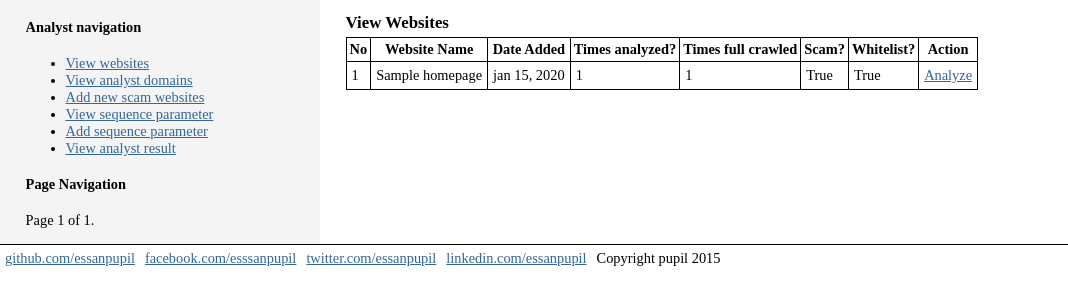
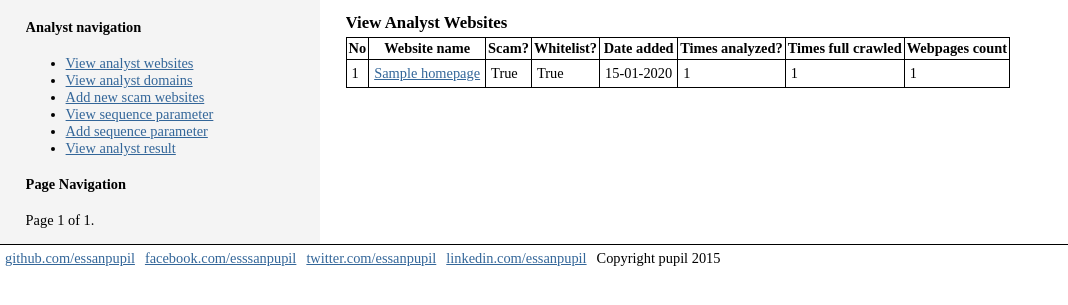
Before and after one commit to essanpupil/autowebsearch, a Django app: page /website_analyzer/view_websites/ in a window 1280 px wide. Shown: the part 114-419 px from the top of the page, without its empty margins (0-1068 px from the left). Run offline with Django 3.2, Linux system fonts and the light colour scheme; a user stored in the database is signed in; tables that the repository leaves empty hold one stand-in row (values such as "Sample post").

Commit message:
simplifying table display of view analyst website and create custom command to update homepage whitelist value based on the extenddomain whitelist value

```diff
--- a/website_analyzer/templates/website_analyzer/analyst_nav.html
+++ b/website_analyzer/templates/website_analyzer/analyst_nav.html
@@ -2,7 +2,7 @@
 <ul>
     <li>
         <a href="{% url 'website_analyzer:view_websites' %}">
-            View websites
+            View analyst websites
         </a>
     </li>
     <li>
--- a/website_analyzer/templates/website_analyzer/view_analyst_result.html
+++ b/website_analyzer/templates/website_analyzer/view_analyst_result.html
@@ -34,7 +34,7 @@
         <td>{{ forloop.counter }}</td>
         <td><a href="{% url 'website_management:webpage_detail' result.webpage.id %}">
                 <span title="{{ result.webpage.url }}">
-                    {{ result.webpage.url|truncatechars:80 }}</span></a></td>
+                    {{ result.webpage.url|truncatechars:60 }}</span></a></td>
         <td>{{ result.time }}</td>
         <td>{{ result.string_parameter }}</td>
         <td>{{ result.find }}</td>
--- a/website_analyzer/templates/website_analyzer/view_websites.html
+++ b/website_analyzer/templates/website_analyzer/view_websites.html
@@ -19,36 +19,30 @@
 </div>
 {% endblock %}
 {% block content %}
-<h3>View Websites</h3>
+<h3>View Analyst Websites</h3>
 <table>
     <tr>
-        <th style="padding:3px;">No</th>
-        <th style="padding:3px;">Website Name</th>
-        <th style="padding:3px;">Date Added</th>
-        <th style="padding:3px;">Times analyzed?</th>
-        <th style="padding:3px;">Times full crawled</th>
-        <th style="padding:3px;">Scam?</th>
-        <th style="padding:3px;">Whitelist?</th>{% comment %}
-        <th style="padding:3px;">Inspected?</th>
-        <th style="padding:3px;">Reported?</th>
-        <th style="padding:3px;">Accessible?</th>
-        <th style="padding:3px;">Page<br />Count?</th>{% endcomment %}
-        <th style="padding:3px;">Action</th>
+        <th style="padding:2px;">No</th>
+        <th style="padding:2px;">Website name</th>
+        <th style="padding:2px;">Scam?</th>
+        <th style="padding:2px;">Whitelist?</th>
+        <th style="padding:1px;">Date added</th>
+        <th style="padding:2px;">Times analyzed?</th>
+        <th style="padding:2px;">Times full crawled</th>
+        <th style="padding:2px;">Webpages count</th>
     </tr>
     {% for web in websites %}
     <tr>
         <td>{{ forloop.counter }}</td>
-        <td><span title="{{ web.name }}">{{ web.name|truncatechars:25 }}</span></td>
-        <td>{{ web.date_added|date:"b d, Y" }}</td>
+        <td><span title="{{ web.name }}">
+                <a href="{% url 'website_analyzer:analyze_website' web.id %}">
+                    {{ web.name|truncatechars:25 }}</a></span></td>
+        <td>{{ web.scam }}</td>
+        <td>{{ web.whitelist }}</td>
+        <td>{{ web.date_added|date:"d-m-Y" }}</td>
         <td>{{ web.times_analyzed }}</td>
         <td>{{ web.full_crawled }}</td>
-        <td>{{ web.scam }}</td>
-        <td>{{ web.whitelist }}</td>{% comment %}
-        <td>{{ web.inspection }}</td>
-        <td>{{ web.report }}</td>
-        <td>{{ web.access }}</td>
-        <td>{{ web.web_count }}</td>  {% endcomment %}
-        <td><a href="{% url 'website_analyzer:analyze_website' web.id %}">Analyze</a></td>
+        <td>{{ web.web_count }}</td>
     </tr>
     {% empty %}
         Website database is empty
--- a/website_analyzer/views.py
+++ b/website_analyzer/views.py
@@ -162,7 +162,7 @@ def add_scam_website(request):
 @login_required
 def view_websites(request):
     """display scam website"""
-    websites = Homepage.objects.all().order_by('date_added')
+    websites = Homepage.objects.all().order_by('date_added').reverse()
     context = {'websites': []}
     for hp in websites:
         try:
@@ -170,6 +170,7 @@ def view_websites(request):
             context['websites'].append(
                 {'id': hp.id,
                  'name': hp.name,
+                 'date_added': hp.date_added,
                  'scam': exthp.scam,
                  'times_analyzed': exthp.times_analyzed,
                  'full_crawled': exthp.full_crawled,
@@ -178,18 +179,19 @@ def view_websites(request):
                  'report': exthp.reported,
                  'access': exthp.access,
                  'web_count': hp.webpage_set.all().count(),
-                 'date_added': hp.date_added,})
+                 'matched_sequence': {'min': 0, 'max': 0},})
         except ExtendHomepage.DoesNotExist:
             context['websites'].append(
                 {'id': hp.id,
                  'name': hp.name,
+                 'date_added': hp.date_added,
                  'whitelist': 'n/a',
                  'scam': 'n/a',
                  'inspection': 'n/a',
                  'report': 'n/a',
                  'access': 'n/a',
                  'web_count': hp.webpage_set.all().count(),
-                 'date_added': hp.date_added,})
+                 'matched_sequence': {'min': 0, 'max': 0},})
     paginator = Paginator(context['websites'], 20)
     page = request.GET.get('page')
     try:
@@ -242,7 +244,7 @@ def start_sequence_analysist(request, homepage_id):
 def view_analyst_result(request):
     "display analyst result"
     analyst_results = StringAnalysist.objects.all().order_by('time').reverse()
-    analyst_websites = analyst_results.distinct('webpage')
+    analyst_websites = analyst_results
     context = {}
     context['analyst_results'] = []
     for result in analyst_websites:
```
